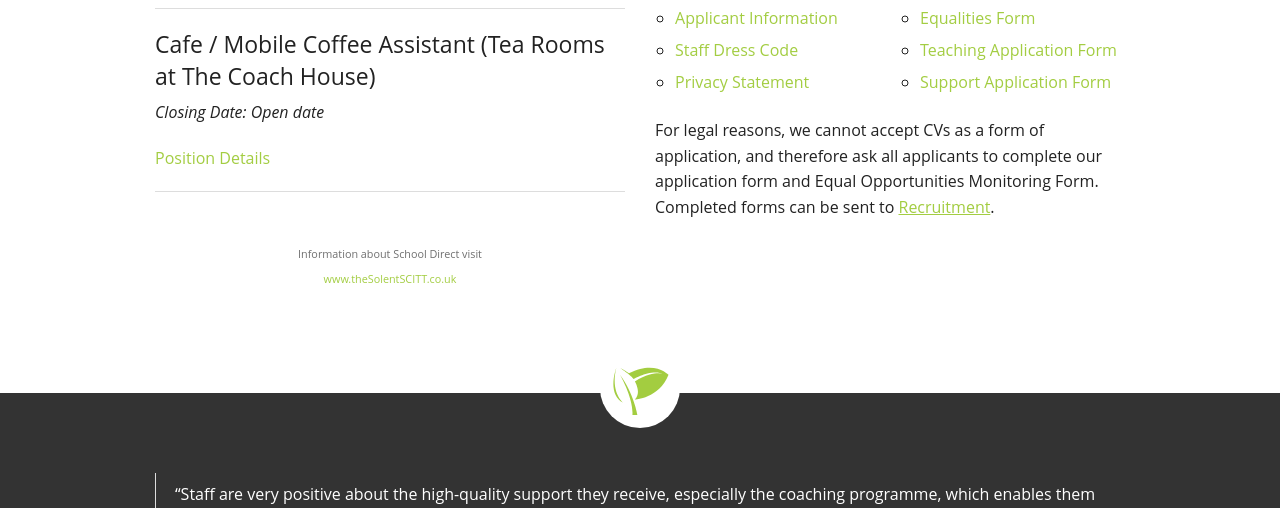
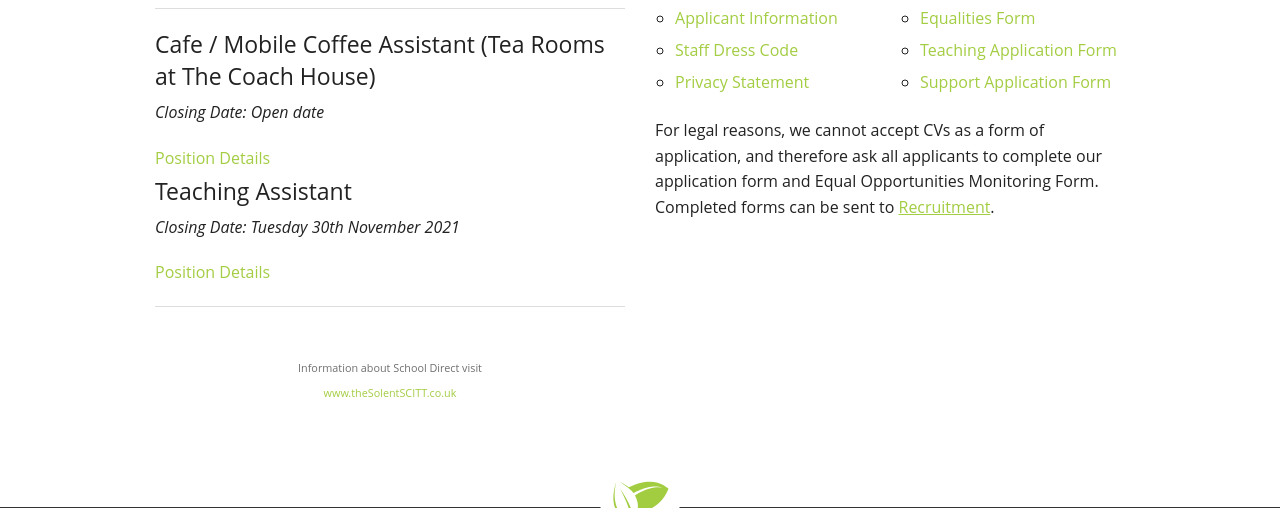
Before and after one commit to PCSITService/parkcommunityschool.co.uk, a PHP site: page /employment.php in a window 1280 px wide. Shown: the part 283-791 px from the top of the page. Run offline with PHP 8.4, Linux system fonts and the light colour scheme; some libraries are stand-ins or nearby versions.

Commit message:
Teaching assistant update

```diff
--- a/employment.php
+++ b/employment.php
@@ -45,6 +45,15 @@
 
         <span class="subheader">
         <a href="assets/recruitment/cafe.pdf" target="_blank">Position Details</a>
+        </span>
+      </li>
+
+       <li>
+        <h4>Teaching Assistant</h4>
+        <p><em>Closing Date: Tuesday 30th November 2021</em></p>
+
+        <span class="subheader">
+        <a href="assets/recruitment/teaching-assistant.pdf" target="_blank">Position Details</a>
         </span>
       </li>
 
```
Also changed, not shown: 6 other files.
